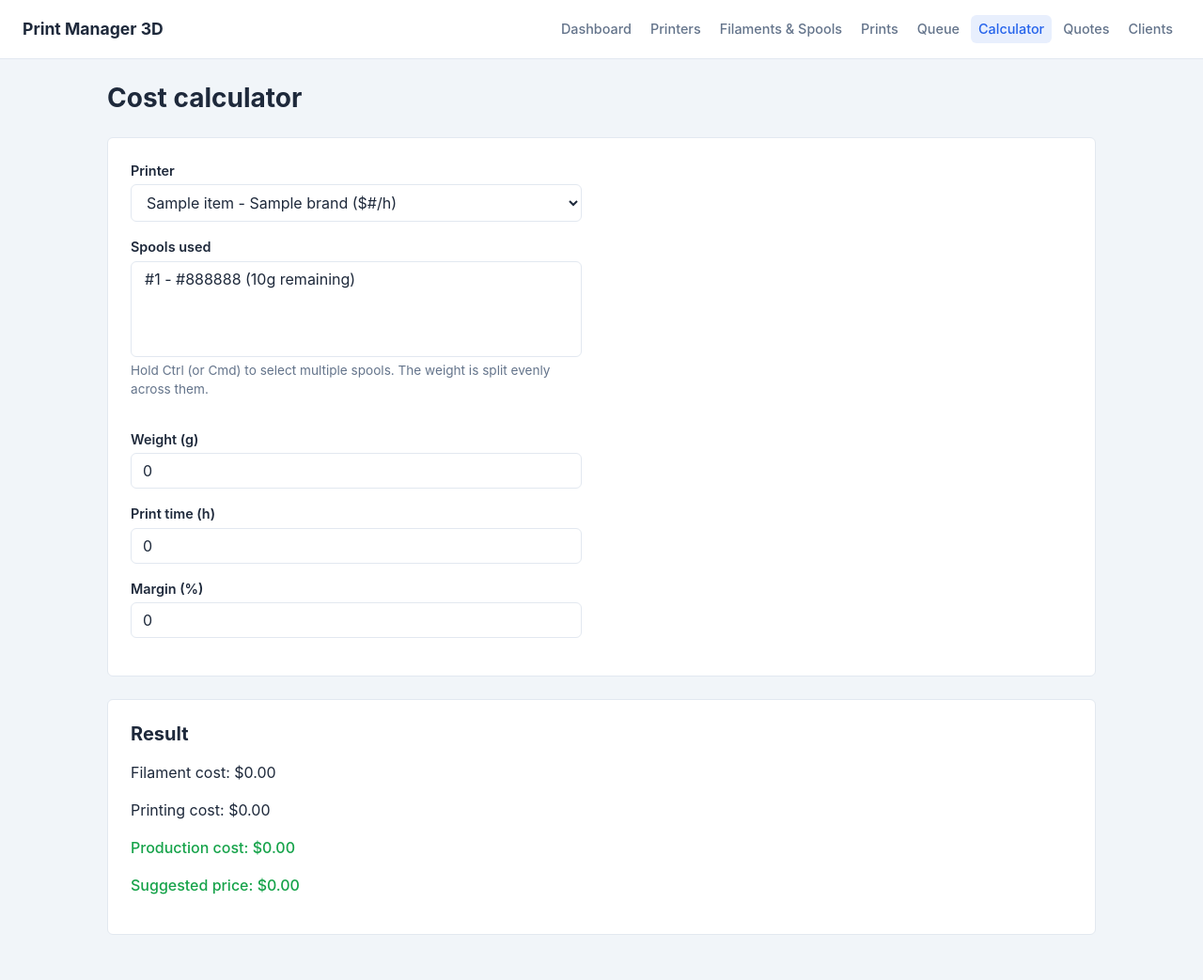
After one commit to felipera11/print-manager, a Flask app: page /calculator in a window 1280 px wide. The commit adds this page. Shown: the whole page at 94% size. Run offline with Flask 3, Linux system fonts and the light colour scheme; a database or web service that is not in the repository returns one stand-in record (values such as "Sample title"); data that the repository does not hold is empty.

Commit message:
feat: add dashboard, add cost calculator

```diff
--- a/backend/main.py
+++ b/backend/main.py
@@ -1,6 +1,6 @@
 from fastapi import FastAPI
 
-from routers import clients, filament_types, printers, prints, spool_models, spools
+from routers import clients, dashboard, filament_types, printers, prints, spool_models, spools
 
 app = FastAPI(title="Print Manager 3D API")
 
@@ -10,6 +10,7 @@ app.include_router(spool_models.router, prefix="/api/v1/spool-models", tags=["sp
 app.include_router(spools.router, prefix="/api/v1/spools", tags=["spools"])
 app.include_router(clients.router, prefix="/api/v1/clients", tags=["clients"])
 app.include_router(prints.router, prefix="/api/v1/prints", tags=["prints"])
+app.include_router(dashboard.router, prefix="/api/v1/dashboard", tags=["dashboard"])
 
 
 @app.get("/health")
--- a/db/init.sql
+++ b/db/init.sql
@@ -47,6 +47,7 @@ CREATE TABLE prints (
     client_id INTEGER NOT NULL REFERENCES clients(id),
     weight_g NUMERIC(10, 2) NOT NULL,
     time_h NUMERIC(10, 2) NOT NULL,
+    cost NUMERIC(10, 2) NOT NULL,
     price NUMERIC(10, 2) NOT NULL,
     date DATE NOT NULL,
     notes TEXT,
--- a/frontend/app.py
+++ b/frontend/app.py
@@ -11,7 +11,8 @@ BACKEND_URL = os.getenv("BACKEND_URL", "http://localhost:8000")
 
 @app.route("/")
 def index():
-    return "ok"
+    dashboard = requests.get(f"{BACKEND_URL}/api/v1/dashboard/").json()
+    return render_template("dashboard.html", dashboard=dashboard)
 
 
 @app.route("/printers")
@@ -356,6 +357,7 @@ def print_form_payload():
         "client_id": int(request.form["client_id"]),
         "weight_g": float(request.form["weight_g"]),
         "time_h": float(request.form["time_h"]),
+        "price": float(request.form["price"]),
         "date": request.form["date"],
         "notes": request.form["notes"] or None,
         "spool_ids": [int(spool_id) for spool_id in request.form.getlist("spool_ids")],
@@ -406,5 +408,18 @@ def reorder_queue():
     return redirect(url_for("print_queue"))
 
 
+@app.route("/calculator")
+def calculator():
+    printers = requests.get(f"{BACKEND_URL}/api/v1/printers/").json()
+    spools = requests.get(f"{BACKEND_URL}/api/v1/spools/").json()
+    filament_types = requests.get(f"{BACKEND_URL}/api/v1/filament-types/").json()
+    return render_template(
+        "calculator.html",
+        printers=printers,
+        spools=spools,
+        filament_types=filament_types,
+    )
+
+
 if __name__ == "__main__":
     app.run(host="0.0.0.0", port=5000, debug=True)
--- a/frontend/static/css/style.css
+++ b/frontend/static/css/style.css
@@ -156,6 +156,31 @@ a {
 }
 
 .card-header h2 {
+    margin: 0;
+}
+
+.dashboard-stats {
+    display: grid;
+    grid-template-columns: repeat(auto-fit, minmax(200px, 1fr));
+    gap: var(--space-lg);
+    margin-bottom: var(--space-lg);
+}
+
+.stat-card {
+    margin-bottom: 0;
+    text-align: center;
+}
+
+.stat-card h2 {
+    color: var(--color-text-muted);
+    font-size: 0.9rem;
+    text-transform: uppercase;
+    letter-spacing: 0.04em;
+}
+
+.stat-value {
+    font-size: 1.75rem;
+    font-weight: 700;
     margin: 0;
 }
 
--- a/frontend/templates/base.html
+++ b/frontend/templates/base.html
@@ -15,6 +15,7 @@
             <a href="{{ url_for('list_filaments') }}" class="{{ 'active' if request.path.startswith('/filaments') else '' }}">Filaments &amp; Spools</a>
             <a href="/prints" class="{{ 'active' if request.path.startswith('/prints') else '' }}">Prints</a>
             <a href="/queue" class="{{ 'active' if request.path.startswith('/queue') else '' }}">Queue</a>
+            <a href="/calculator" class="{{ 'active' if request.path.startswith('/calculator') else '' }}">Calculator</a>
             <a href="/quotes" class="{{ 'active' if request.path.startswith('/quotes') else '' }}">Quotes</a>
             <a href="/clients" class="{{ 'active' if request.path.startswith('/clients') else '' }}">Clients</a>
         </nav>
--- /dev/null
+++ b/frontend/templates/calculator.html
@@ -0,0 +1,109 @@
+{% extends "base.html" %}
+
+{% block title %}Calculator{% endblock %}
+
+{% block content %}
+<div class="page-header">
+    <h1>Cost calculator</h1>
+</div>
+
+<div class="card">
+    <form class="form" id="calculator-form">
+        <div class="form-group">
+            <label for="printer_id">Printer</label>
+            <select id="printer_id">
+                {% for printer in printers %}
+                <option value="{{ printer.id }}">{{ printer.name }} - {{ printer.brand }} (${{ printer.hourly_cost }}/h)</option>
+                {% endfor %}
+            </select>
+        </div>
+
+        <div class="form-group">
+            <label for="spool_ids">Spools used</label>
+            <select id="spool_ids" multiple>
+                {% for spool in spools %}
+                <option value="{{ spool.id }}">#{{ spool.number }} - {{ spool.color }} ({{ spool.remaining_weight_g }}g remaining)</option>
+                {% endfor %}
+            </select>
+            <p class="help-text">Hold Ctrl (or Cmd) to select multiple spools. The weight is split evenly across them.</p>
+        </div>
+
+        <div class="form-group">
+            <label for="weight_g">Weight (g)</label>
+            <input type="number" id="weight_g" step="0.01" min="0" value="0">
+        </div>
+
+        <div class="form-group">
+            <label for="time_h">Print time (h)</label>
+            <input type="number" id="time_h" step="0.01" min="0" value="0">
+        </div>
+
+        <div class="form-group">
+            <label for="margin">Margin (%)</label>
+            <input type="number" id="margin" step="0.01" min="0" value="0">
+        </div>
+    </form>
+</div>
+
+<div class="card">
+    <div class="card-header">
+        <h2>Result</h2>
+    </div>
+    <p>Filament cost: $<span id="filament-cost">0.00</span></p>
+    <p>Printing cost: $<span id="printing-cost">0.00</span></p>
+    <p class="suggestion-result">Production cost: $<span id="total-cost">0.00</span></p>
+    <p class="suggestion-result">Suggested price: $<span id="suggested-price">0.00</span></p>
+</div>
+
+<script>
+    const printers = {{ printers | tojson }};
+    const spools = {{ spools | tojson }};
+    const filamentTypes = {{ filament_types | tojson }};
+
+    const printerSelect = document.getElementById("printer_id");
+    const spoolSelect = document.getElementById("spool_ids");
+    const weightInput = document.getElementById("weight_g");
+    const timeInput = document.getElementById("time_h");
+    const marginInput = document.getElementById("margin");
+
+    const filamentCostOutput = document.getElementById("filament-cost");
+    const printingCostOutput = document.getElementById("printing-cost");
+    const totalCostOutput = document.getElementById("total-cost");
+    const suggestedPriceOutput = document.getElementById("suggested-price");
+
+    function calculate() {
+        const printer = printers.find(p => p.id === Number(printerSelect.value));
+        const hourlyCost = printer ? printer.hourly_cost : 0;
+        const weightG = Number(weightInput.value) || 0;
+        const timeH = Number(timeInput.value) || 0;
+        const margin = Number(marginInput.value) || 0;
+
+        const selectedSpoolIds = Array.from(spoolSelect.selectedOptions).map(option => Number(option.value));
+        let filamentCost = 0;
+        if (selectedSpoolIds.length > 0) {
+            const weightPerSpool = weightG / selectedSpoolIds.length;
+            for (const spoolId of selectedSpoolIds) {
+                const spool = spools.find(s => s.id === spoolId);
+                const filamentType = filamentTypes.find(t => t.id === spool.type_id);
+                filamentCost += (weightPerSpool / 1000) * filamentType.cost_per_kg;
+            }
+        }
+
+        const printingCost = timeH * hourlyCost;
+        const totalCost = filamentCost + printingCost;
+        const suggestedPrice = totalCost * (1 + margin / 100);
+
+        filamentCostOutput.textContent = filamentCost.toFixed(2);
+        printingCostOutput.textContent = printingCost.toFixed(2);
+        totalCostOutput.textContent = totalCost.toFixed(2);
+        suggestedPriceOutput.textContent = suggestedPrice.toFixed(2);
+    }
+
+    [printerSelect, spoolSelect, weightInput, timeInput, marginInput].forEach(element => {
+        element.addEventListener("input", calculate);
+        element.addEventListener("change", calculate);
+    });
+
+    calculate();
+</script>
+{% endblock %}
--- a/frontend/templates/prints/index.html
+++ b/frontend/templates/prints/index.html
@@ -46,6 +46,7 @@
                 <th>Printer</th>
                 <th>Weight (g)</th>
                 <th>Time (h)</th>
+                <th>Cost</th>
                 <th>Price</th>
                 <th>Date</th>
                 <th>Status</th>
@@ -60,6 +61,7 @@
                 <td>{{ print_item.printer.name if print_item.printer else "-" }}</td>
                 <td>{{ print_item.weight_g }}</td>
                 <td>{{ print_item.time_h }}</td>
+                <td>{{ print_item.cost }}</td>
                 <td>{{ print_item.price }}</td>
                 <td>{{ print_item.date }}</td>
                 <td>{{ print_item.status }}</td>
```
Also changed, not shown: backend/models.py (+12 -0 lines), backend/routers/dashboard.py (added, +91 -0 lines), backend/routers/prints.py (+10 -5 lines), frontend/templates/dashboard.html (added, +86 -0 lines), frontend/templates/prints/form.html (+12 -7 lines), tests/test_dashboard.py (added, +70 -0 lines), tests/test_prints.py (+4 -2 lines).
